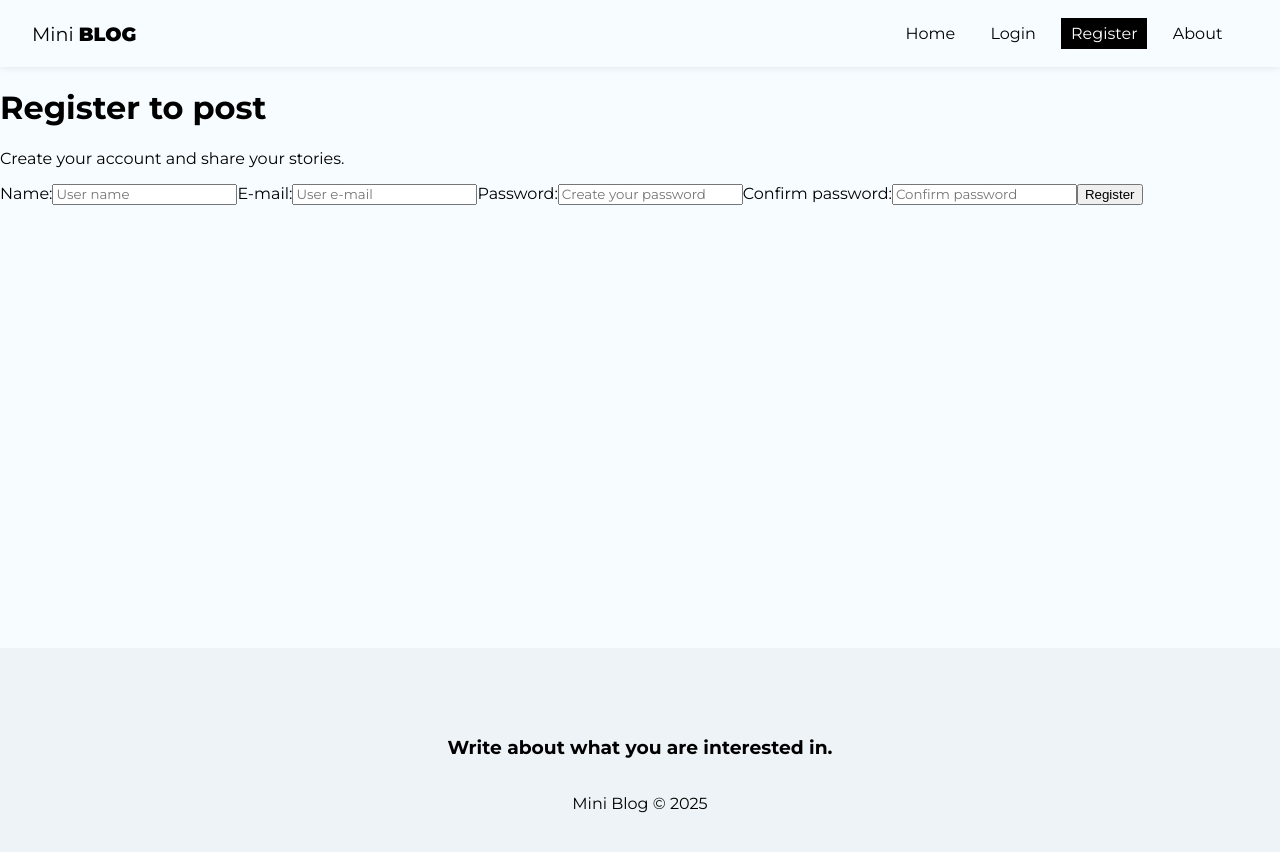
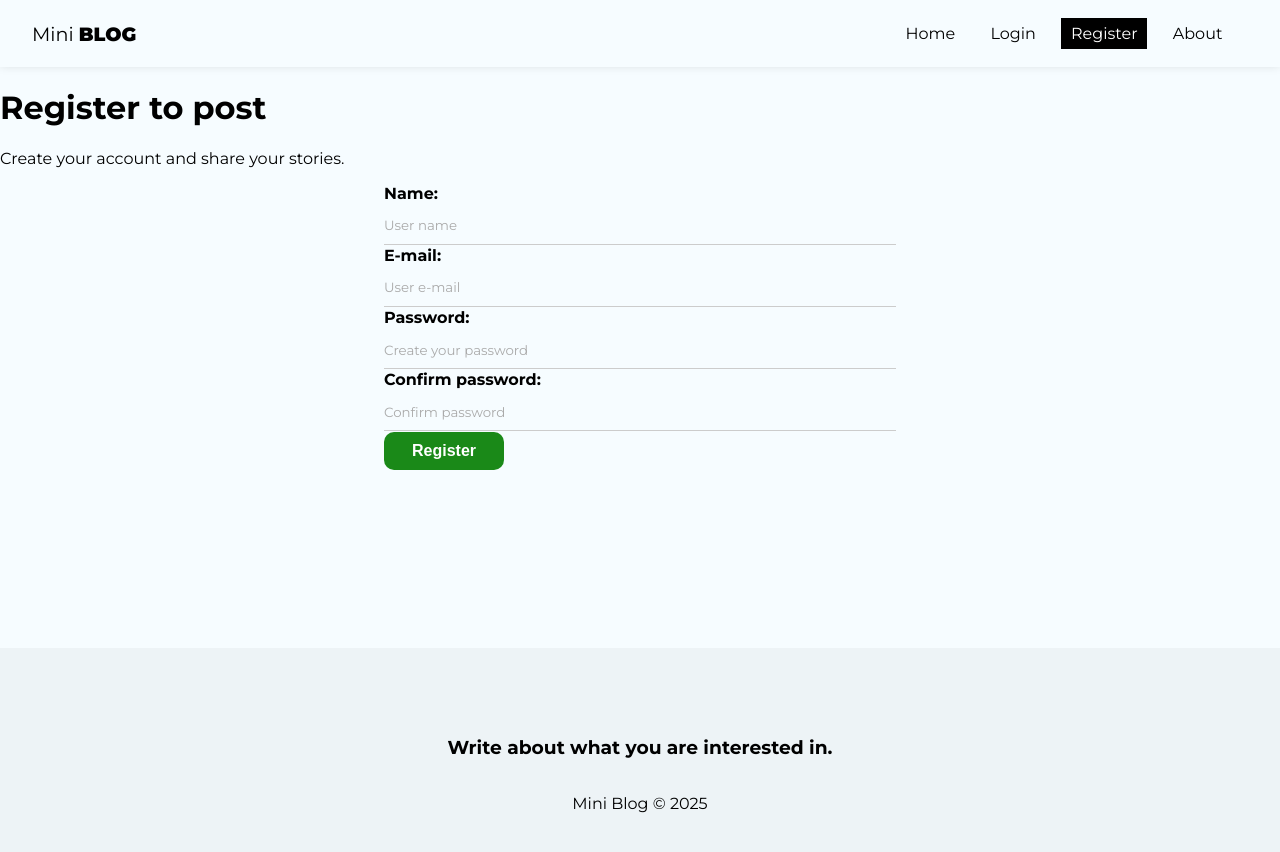
Before and after one commit to wandergale/MiniBlog-react, a React (Create React App) app: page /register in a window 1280 px wide. Shown: the top 852 px of the page. Built offline with nearby package versions, Linux system fonts and the light colour scheme.

Commit message:
adding global styles on forms and buttons

```diff
--- a/src/index.css
+++ b/src/index.css
@@ -8,6 +8,7 @@
 input::placeholder,
 textarea::placeholder {
   font-family: "Montserrat", sans-serif;
+  color: #aaa;
 }
 
 input:focus,
@@ -31,3 +32,82 @@
 nav button {
   color: #bbb;
 }
+
+/* Form styles */
+
+form {
+  max-width: 40%;
+  margin: 0 auto;
+}
+
+label {
+  display: flex;
+  flex-direction: column;
+  margin-bottom: 1px;
+}
+
+label span {
+  margin-bottom: 0.3em;
+  font-weight: bold;
+  text-align: left;
+}
+
+input,
+textarea {
+  box-sizing: border-box;
+  border: none;
+  border-bottom: 1px solid #ccc;
+  padding: 0.8em 0;
+  background-color: transparent;
+}
+
+.btn {
+  background-color: #1a8918;
+  color: #fff;
+  text-align: center;
+  cursor: pointer;
+  border-radius: 10px;
+  width: 120px;
+  font-weight: bold;
+  border: none;
+  padding: 10px 15px;
+  font-size: 1em;
+}
+
+.btn.btn-dark {
+  background-color: #000;
+  border-radius: 0;
+}
+
+.btn.btn-outline {
+  background-color: transparent;
+  border-radius: 0;
+  color: #000;
+  border: 1px solid #000;
+  padding: 7px 30px;
+}
+
+.btn:hover {
+  background-color: #0f730c;
+  color: #fff;
+}
+
+.btn.btn-outline:hover {
+  background-color: #000;
+}
+
+.btn.btn-danger:hover {
+  background-color: #dc3545;
+}
+
+button[disable] {
+  background-color: #aaa;
+}
+
+.container .error {
+  color: #821c24;
+  background-color: #f8d7da;
+  border: 1px solid #f5c6cb;
+  padding: 5px;
+  border-radius: 5px;
+}
```
